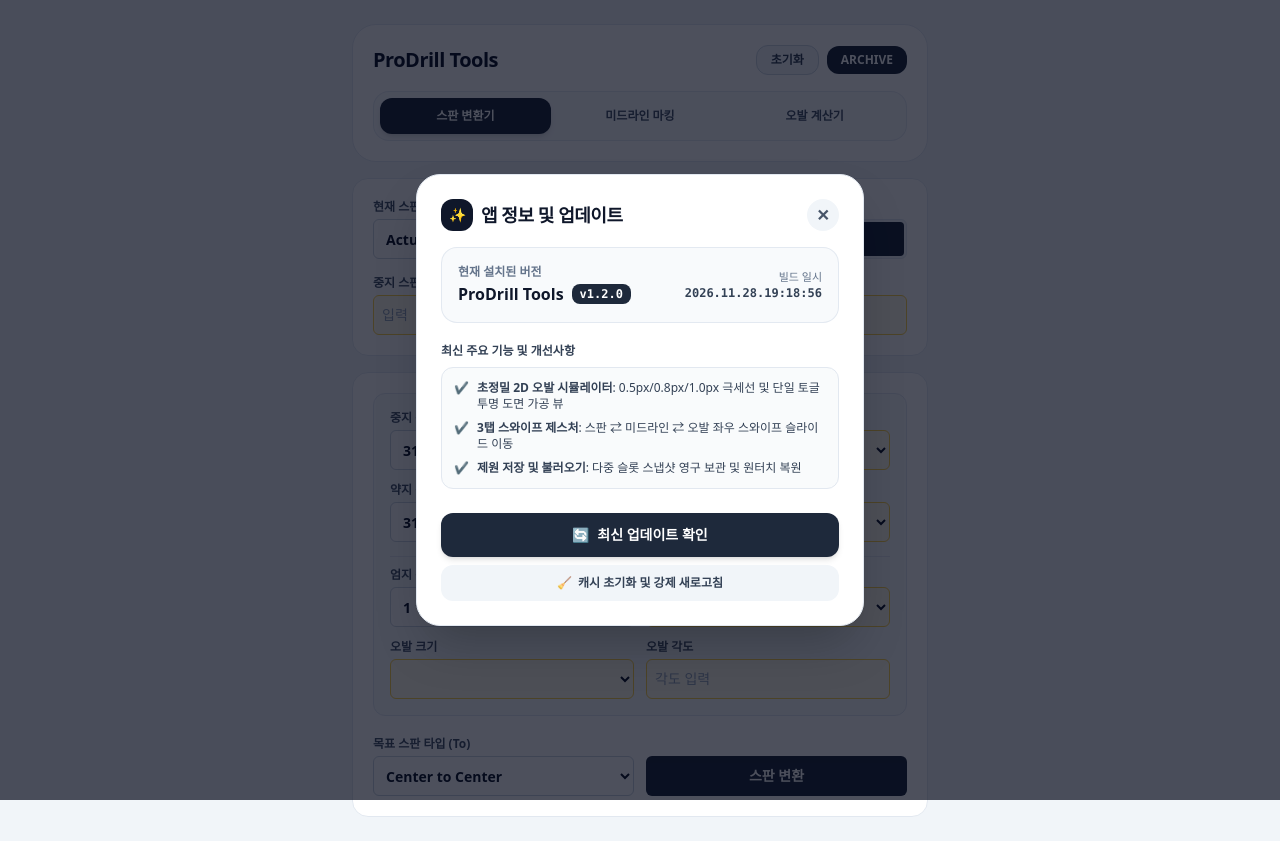
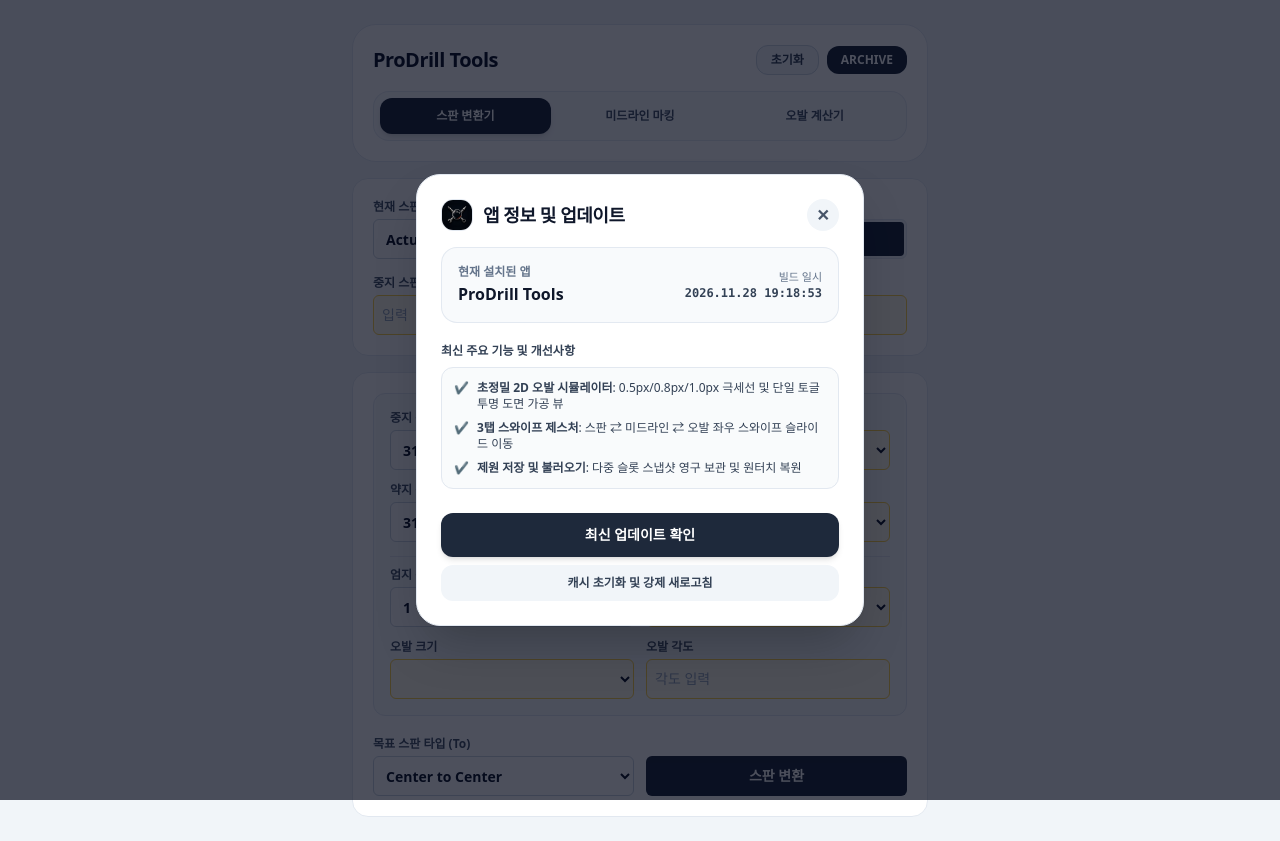
Before and after one commit to sysmedic/pro-drill-app, a React (Vite) app in the folder drilling-tools-app/: page / in a window 1280 px wide. Both pictures are taken after a click on the element "ProDrill Tools". Built offline with nearby package versions, Linux system fonts and the light colour scheme; a web font is replaced by a local one.

Commit message:
feat(update): display exact KST build time on vercel, use app icon, and remove v1.2.0 text and emojis

```diff
--- a/drilling-tools-app/src/components/UpdateModal.jsx
+++ b/drilling-tools-app/src/components/UpdateModal.jsx
@@ -1,8 +1,7 @@
 import React, { useState } from 'react';
 import { createPortal } from 'react-dom';
 
-const APP_VERSION = 'v1.2.0';
-const BUILD_TIME = typeof __BUILD_TIME__ !== 'undefined' ? __BUILD_TIME__ : '2026.08.23 02:15';
+const BUILD_TIME = typeof __BUILD_TIME__ !== 'undefined' ? __BUILD_TIME__ : '2026.08.23 14:40:00';
 
 export default function UpdateModal({ isOpen, onClose }) {
   const [isChecking, setIsChecking] = useState(false);
@@ -24,7 +23,7 @@
 
       setTimeout(() => {
         setIsChecking(false);
-        setStatusMessage('현재 최신 버전(v1.2.0)을 사용 중입니다.');
+        setStatusMessage('현재 최신 버전을 사용 중입니다.');
       }, 700);
     } catch (err) {
       console.error('Update check failed', err);
@@ -59,10 +58,12 @@
       >
         {/* 상단 헤더 & 닫기 */}
         <div className="flex items-center justify-between">
-          <div className="flex items-center gap-2">
-            <div className="w-8 h-8 rounded-xl bg-slate-900 text-white flex items-center justify-center font-bold text-sm">
-              ✨
-            </div>
+          <div className="flex items-center gap-2.5">
+            <img
+              src="/icon-192.png"
+              alt="ProDrill Tools"
+              className="w-8 h-8 rounded-xl object-cover border border-slate-200 shadow-2xs"
+            />
             <div>
               <h2 className="text-lg font-black text-slate-900 tracking-tight">
                 앱 정보 및 업데이트
@@ -81,12 +82,9 @@
         {/* 버전 정보 카드 */}
         <div className="p-4 bg-slate-50 border border-slate-200/90 rounded-2xl flex items-center justify-between">
           <div className="space-y-0.5">
-            <div className="text-xs font-bold text-slate-500">현재 설치된 버전</div>
-            <div className="text-base font-black text-slate-900 flex items-center gap-2">
-              <span>ProDrill Tools</span>
-              <span className="px-2 py-0.5 bg-[#1e293b] text-white text-xs rounded-lg font-mono">
-                {APP_VERSION}
-              </span>
+            <div className="text-xs font-bold text-slate-500">현재 설치된 앱</div>
+            <div className="text-base font-black text-slate-900">
+              ProDrill Tools
             </div>
           </div>
           <div className="text-right">
@@ -121,25 +119,23 @@
           </div>
         )}
 
-        {/* 버튼 액션 */}
+        {/* 버튼 액션 (이모지 삭제 및 클린 텍스트) */}
         <div className="space-y-2 pt-1">
           <button
             type="button"
             onClick={handleCheckUpdate}
             disabled={isChecking}
-            className="w-full py-3 px-4 bg-[#1e293b] hover:bg-[#0f172a] disabled:bg-slate-400 text-white font-black text-sm rounded-xl transition-all shadow-md flex items-center justify-center gap-2 cursor-pointer active:scale-98"
+            className="w-full py-3 px-4 bg-[#1e293b] hover:bg-[#0f172a] disabled:bg-slate-400 text-white font-black text-sm rounded-xl transition-all shadow-md flex items-center justify-center cursor-pointer active:scale-98"
           >
-            <span>{isChecking ? '⏳' : '🔄'}</span>
-            <span>{isChecking ? '업데이트 확인 중...' : '최신 업데이트 확인'}</span>
+            {isChecking ? '업데이트 확인 중...' : '최신 업데이트 확인'}
           </button>
 
           <button
             type="button"
             onClick={handleForceReload}
-            className="w-full py-2.5 px-4 bg-slate-100 hover:bg-slate-200 text-slate-700 font-bold text-xs rounded-xl transition-all flex items-center justify-center gap-1.5 cursor-pointer"
+            className="w-full py-2.5 px-4 bg-slate-100 hover:bg-slate-200 text-slate-700 font-bold text-xs rounded-xl transition-all flex items-center justify-center cursor-pointer"
           >
-            <span>🧹</span>
-            <span>캐시 초기화 및 강제 새로고침</span>
+            캐시 초기화 및 강제 새로고침
           </button>
         </div>
       </div>
--- a/drilling-tools-app/vite.config.js
+++ b/drilling-tools-app/vite.config.js
@@ -2,20 +2,22 @@
 import react from '@vitejs/plugin-react';
 import { VitePWA } from 'vite-plugin-pwa';
 
+function getKstTimeString() {
+  const now = new Date();
+  const utc = now.getTime() + (now.getTimezoneOffset() * 60000);
+  const kst = new Date(utc + (9 * 3600000));
+  const yyyy = kst.getFullYear();
+  const mm = String(kst.getMonth() + 1).padStart(2, '0');
+  const dd = String(kst.getDate()).padStart(2, '0');
+  const hh = String(kst.getHours()).padStart(2, '0');
+  const min = String(kst.getMinutes()).padStart(2, '0');
+  const ss = String(kst.getSeconds()).padStart(2, '0');
+  return `${yyyy}.${mm}.${dd} ${hh}:${min}:${ss}`;
+}
+
 export default defineConfig({
   define: {
-    __BUILD_TIME__: JSON.stringify(
-      new Date().toLocaleString('ko-KR', {
-        timeZone: 'Asia/Seoul',
-        year: 'numeric',
-        month: '2-digit',
-        day: '2-digit',
-        hour: '2-digit',
-        minute: '2-digit',
-        second: '2-digit',
-        hour12: false,
-      }).replace(/\. /g, '.').replace(/\.$/, '')
-    ),
+    __BUILD_TIME__: JSON.stringify(getKstTimeString()),
   },
   plugins: [
     react(),
```
Also changed, not shown: 1 other file (tests, documents, lock files or other folders).
